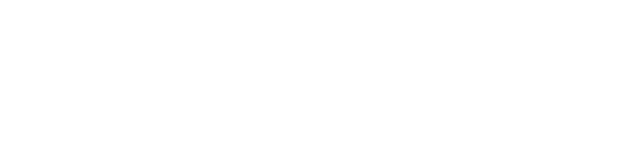
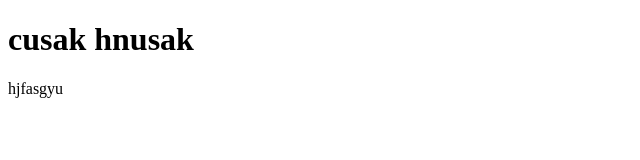
Before and after one commit to mazanec202/coursera, a plain HTML site: page site/index.html in a window 1280 px wide. Shown: the whole page, without its empty margins (0-640 px from the left). Drawn offline with Linux system fonts and the light colour scheme.

Commit message:
say hello

```diff
--- a/site/index.html
+++ b/site/index.html
@@ -4,7 +4,8 @@
 	<title>Hello Coursera</title>
 </head>
 <body>
-	<h1></h1>
+	<h1>cusak hnusak</h1>
 
+hjfasgyu
 </body>
 </html>
```
